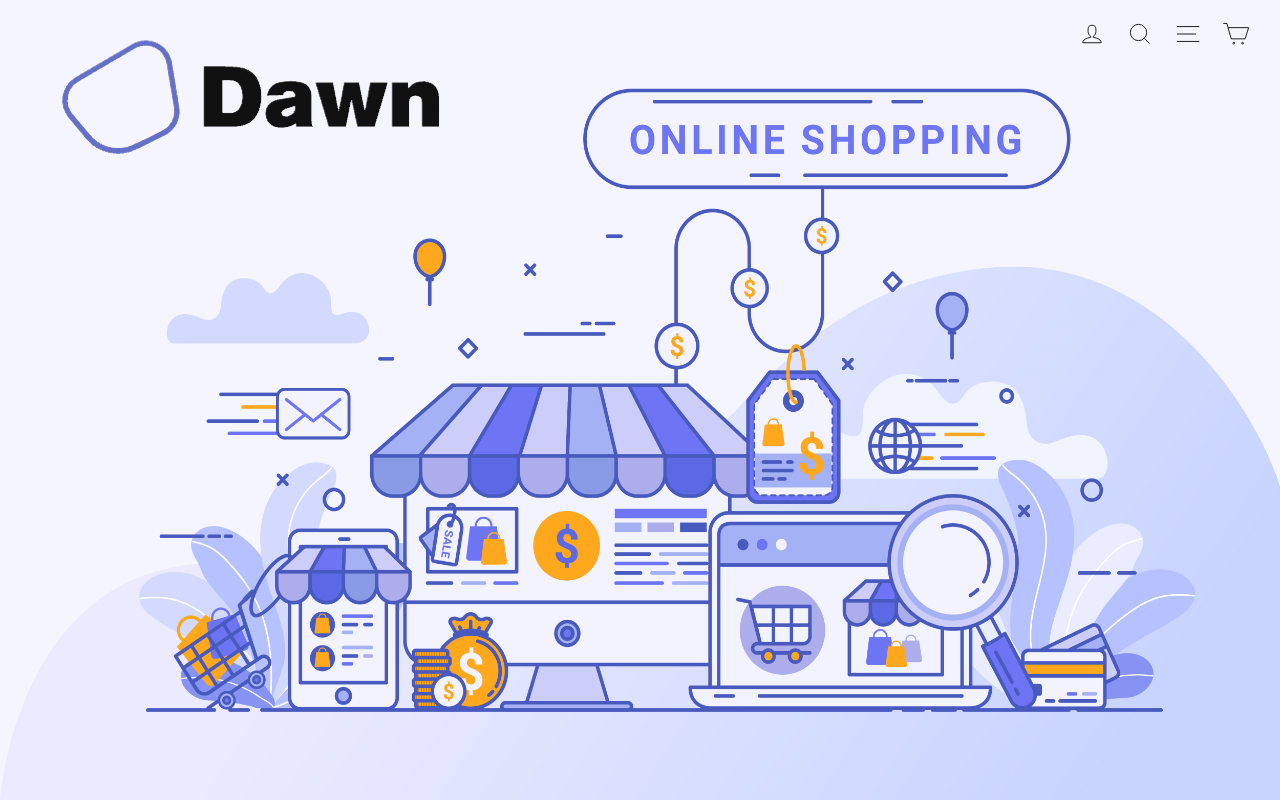
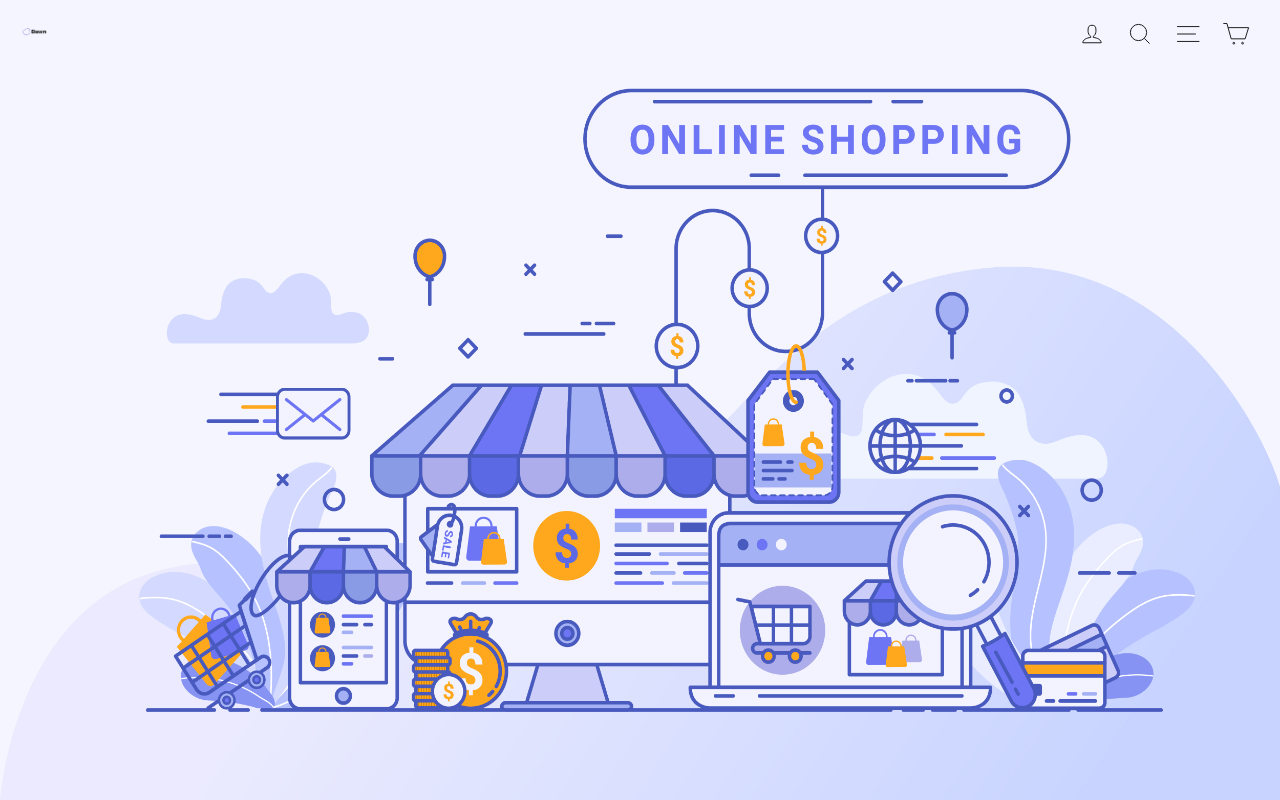
Before and after one commit to christianparanas/tindahan-frontend, a Next.js app: page / in a window 1280 px wide. Shown: the top 800 px of the page. Built offline with nearby package versions, Linux system fonts and the light colour scheme.

Commit message:
Update Nav.scss

```diff
--- a/styles/Nav.scss
+++ b/styles/Nav.scss
@@ -9,6 +9,7 @@
 
   img {
     cursor: pointer;
+    Width: 30px;
   }
 }
 
```
